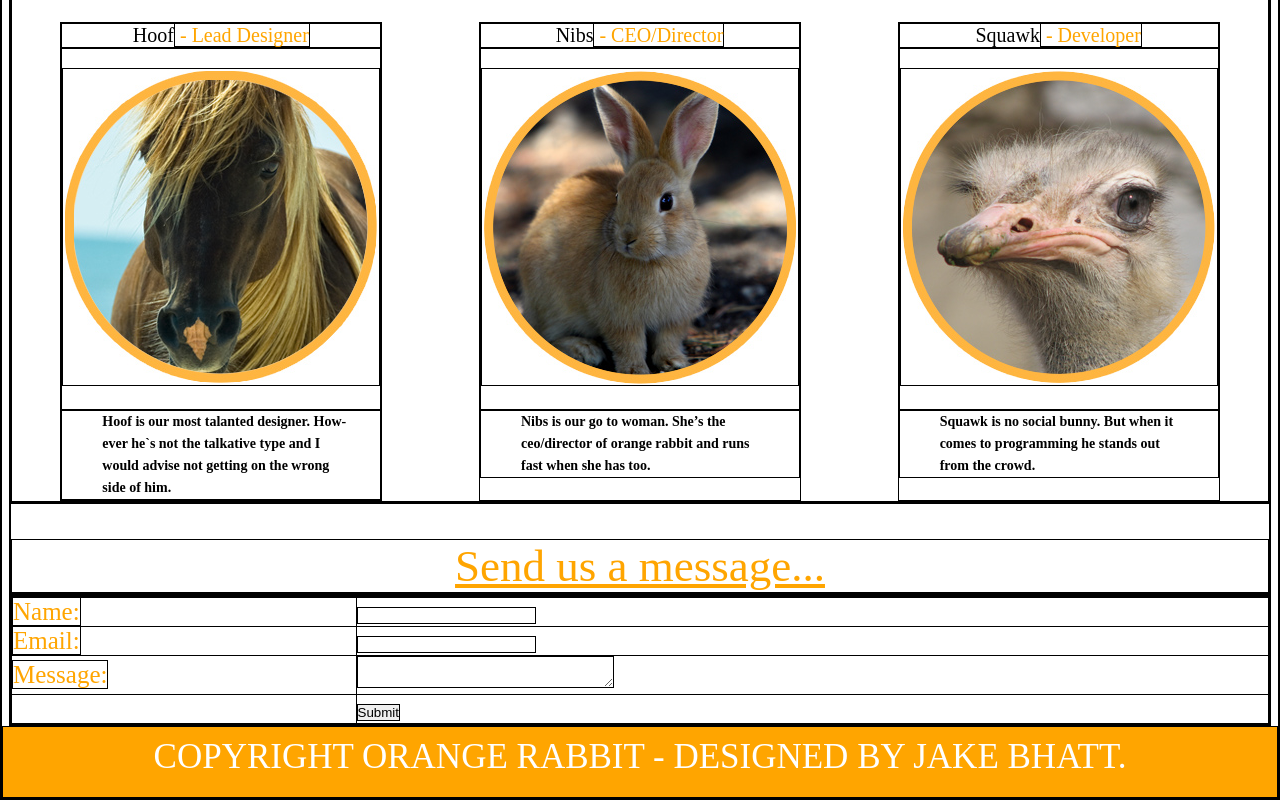
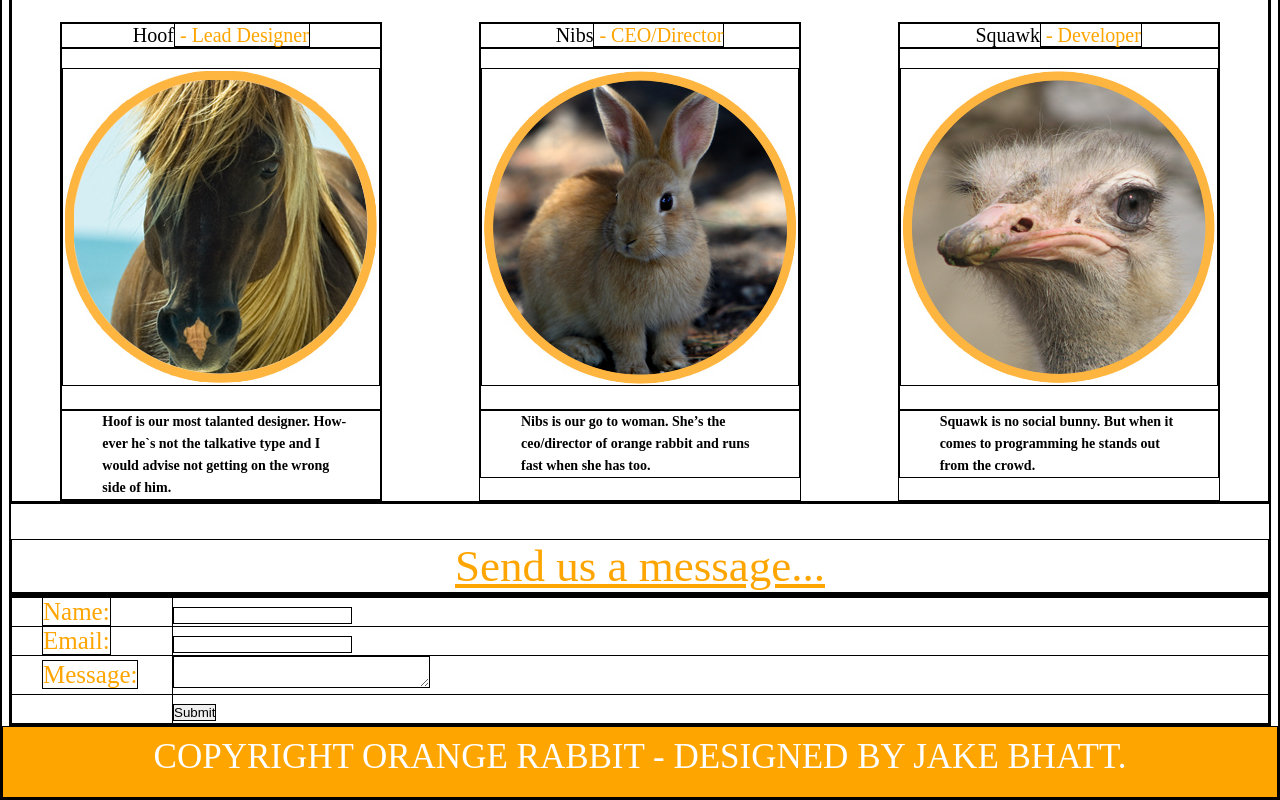
Before and after one commit to Yura33/1111111, a website: page src/index.html in a window 1280 px wide. Shown: the part 833-1633 px from the top of the page. Drawn offline with nearby package versions, Linux system fonts and the light colour scheme; files that its build step writes are made by us from their sources; a web font is replaced by a local one.

Commit message:
14.08_вечер

```diff
--- a/src/main.scss
+++ b/src/main.scss
@@ -87,6 +87,7 @@ a {
     overflow-x: visible;*/
     background-image: url(/img/slider.jpg);
     background-position-x: center;
+    background-repeat: no-repeat;
 }
 
 .slider {
@@ -205,6 +206,10 @@ table {
     width: 100%;
 }
 
+.row1 {
+    padding-left: 30px;
+    width: 130px;
+}
 /*end forms*/
 
 .footer {
```
Also changed, not shown: distr/css/main.css, 1 other file.
